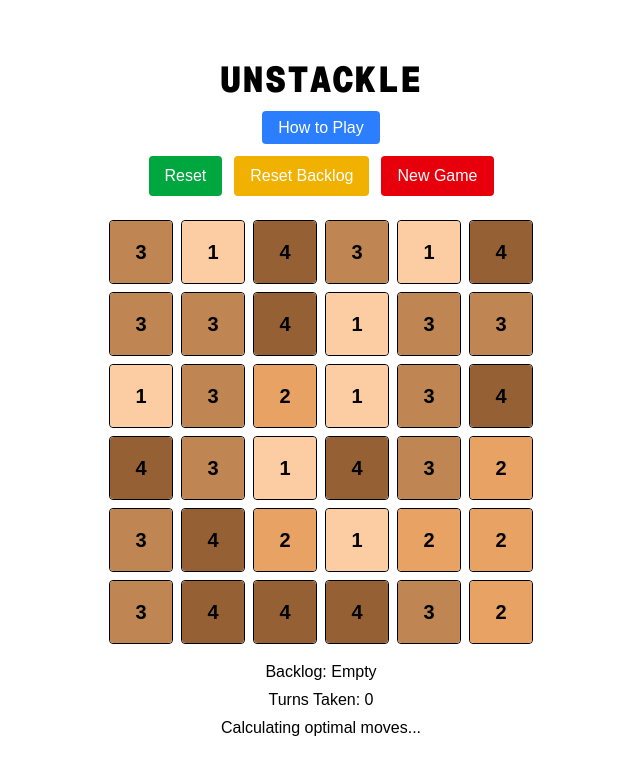
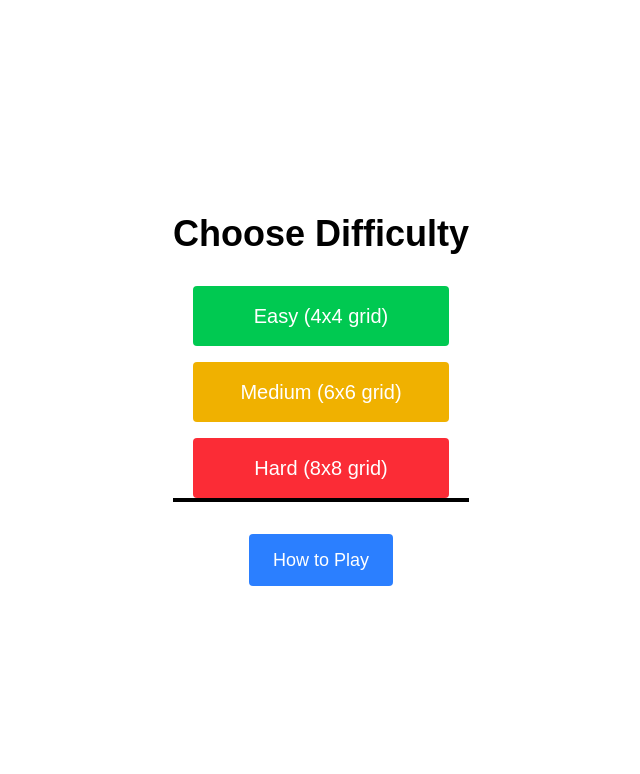
Before and after one commit to AshayAswale/Unstackle-ReactJS, a Next.js app: page / in a window 1280 px wide. Shown: the top 774 px of the page, without its empty margins (319-959 px from the left). Built offline with nearby package versions, Linux system fonts and the light colour scheme.

Commit message:
Added a difficulty page

```diff
--- /dev/null
+++ b/components/DifficultyPage.tsx
@@ -0,0 +1,50 @@
+"use client";
+
+import { useState } from "react";
+import GameBoard from "./GameBoard";
+import Link from 'next/link';
+
+export default function DifficultyPage() {
+  const [selected, setSelected] = useState<{ rows: number, cols: number } | null>(null);
+
+  if (selected) {
+    return <GameBoard ROWS={selected.rows} COLS={selected.cols} />;
+  }
+
+  return (
+    <div className="flex flex-col items-center justify-center min-h-screen p-10 bg-white">
+      <h1 className="text-4xl font-black mb-8">Choose Difficulty</h1>
+
+      <div className="flex flex-col items-center gap-4">
+        <button
+          className="bg-green-500 hover:bg-green-600 text-white px-8 py-4 rounded text-xl w-64"
+          onClick={() => setSelected({ rows: 4, cols: 4 })}
+        >
+          Easy (4x4 grid)
+        </button>
+
+        <button
+          className="bg-yellow-500 hover:bg-yellow-600 text-white px-8 py-4 rounded text-xl w-64"
+          onClick={() => setSelected({ rows: 6, cols: 6 })}
+        >
+          Medium (6x6 grid)
+        </button>
+
+        <button
+          className="bg-red-500 hover:bg-red-600 text-white px-8 py-4 rounded text-xl w-64"
+          onClick={() => setSelected({ rows: 8, cols: 8 })}
+        >
+          Hard (8x8 grid)
+        </button>
+      </div>
+
+      <hr className="border-t-4 border-black w-full max-w-md mb-8" />
+
+      <Link href="./tutorial">
+        <button className="bg-blue-500 hover:bg-blue-600 text-white px-6 py-3 rounded text-lg">
+          How to Play
+        </button>
+      </Link>
+    </div>
+  );
+}
--- a/components/GameBoard.tsx
+++ b/components/GameBoard.tsx
@@ -3,10 +3,21 @@
 
 import { useState, useEffect, useRef } from "react";
 import "../src/app/globals.css"; // make sure this imports a file with the .shake animation class
+import { Console } from "console";
 
-const ROWS = 6;
-const COLS = 6;
+
+export default function GameBoard({ ROWS, COLS }: { ROWS: number, COLS: number }) {
+  console.log("Grid ", ROWS, "x", COLS)
   const CAPACITY = 6;
+  const [initialGrid, setInitialGrid] = useState<number[][] | null>(null);
+  const [grid, setGrid] = useState<number[][] | null>(null);
+  const [backlog, setBacklog] = useState<number[]>([]);
+  const [backlogCoords, setBacklogCoords] = useState<Set<Coord>>(new Set());
+  const [turns, setTurns] = useState(0);
+  const [backlogActive, setBacklogActive] = useState(false); // Whether backlog sequence is active
+  const [shakeSet, setShakeSet] = useState<Set<Coord>>(new Set());
+  const [optimal, setOptimal] = useState<number | null>(null);
+  const workerRef = useRef<Worker | null>(null);  // allow Worker or null
 
   function generateGrid() {
     return Array.from({ length: ROWS }, () =>
@@ -24,17 +35,6 @@ function parseCoord(key: Coord): [number, number] {
     const [r, c] = key.split(",").map(Number);
     return [r, c];
   }
-
-export default function GameBoard() {
-  const [initialGrid, setInitialGrid] = useState<number[][] | null>(null);
-  const [grid, setGrid] = useState<number[][] | null>(null);
-  const [backlog, setBacklog] = useState<number[]>([]);
-  const [backlogCoords, setBacklogCoords] = useState<Set<Coord>>(new Set());
-  const [turns, setTurns] = useState(0);
-  const [backlogActive, setBacklogActive] = useState(false); // Whether backlog sequence is active
-  const [shakeSet, setShakeSet] = useState<Set<Coord>>(new Set());
-  const [optimal, setOptimal] = useState<number | null>(null);
-  const workerRef = useRef<Worker | null>(null);  // allow Worker or null
 
   useEffect(() => {
     // Initialize the Web Worker
--- a/src/app/page.tsx
+++ b/src/app/page.tsx
@@ -1,12 +1,12 @@
 // src/app/page.tsx
 "use client";
 
-import GameBoard from "../../components/GameBoard";
+import DifficultyPage from "../../components/DifficultyPage";
 
 export default function Home() {
   return (
     <main className="min-h-screen bg-white flex items-center justify-center">
-      <GameBoard />
+      <DifficultyPage />
     </main>
   );
 }
```
Lines whose indentation alone changed are shown as unchanged.
